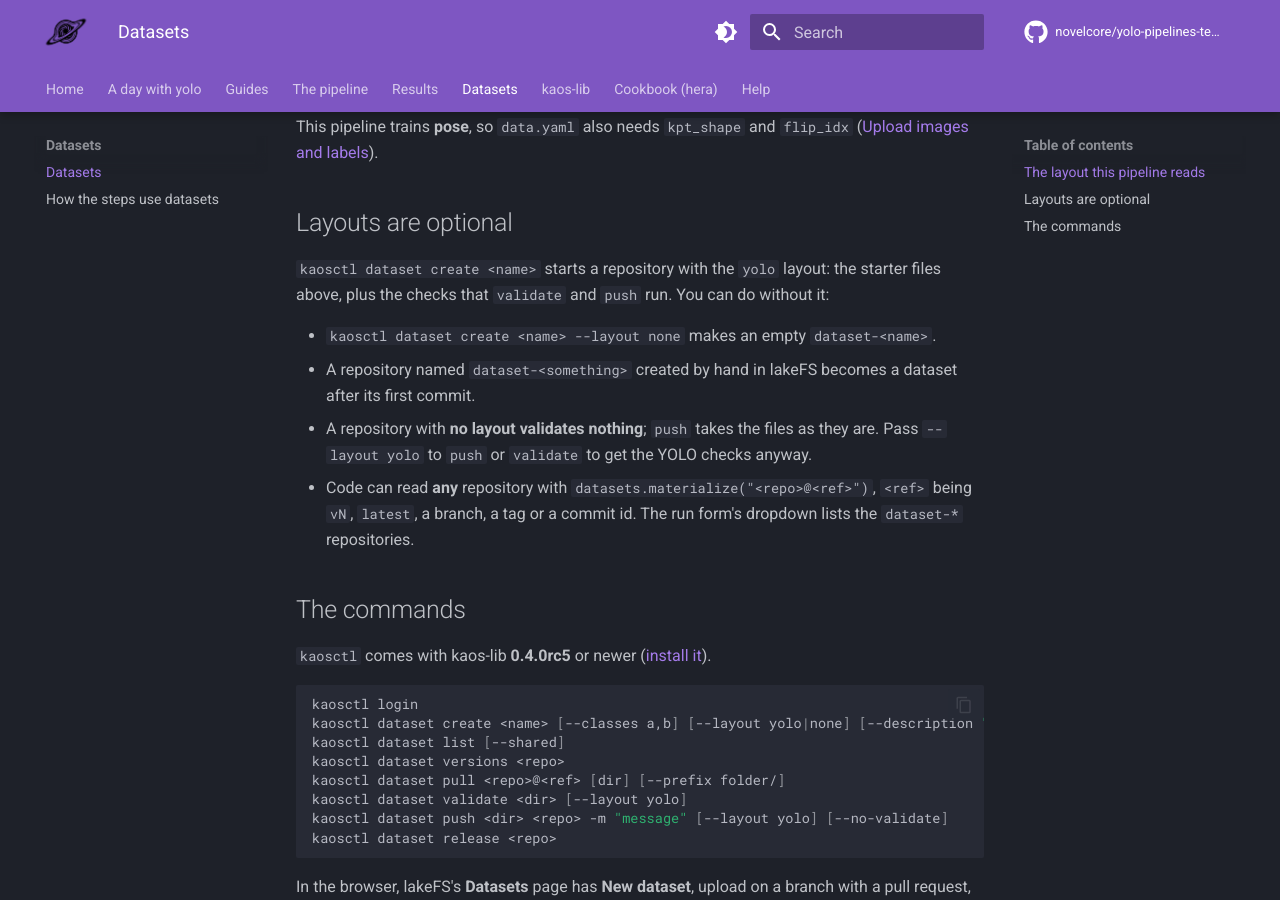
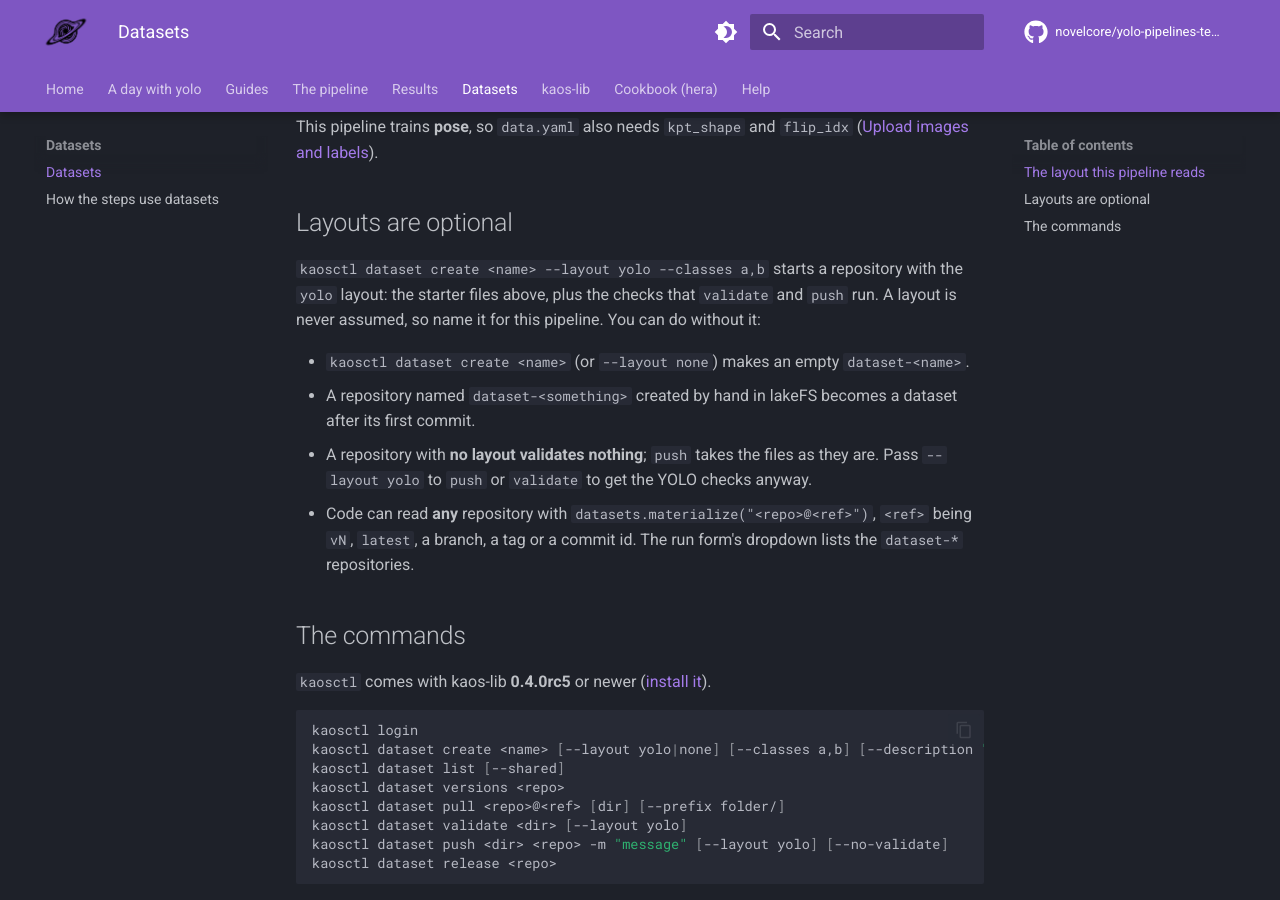
Before and after one commit to novelcore/yolo-pipelines-template, an MkDocs documentation site: the page built from docs/datasets.md, in a window 1280 px wide and 900 px high, scrolled down 780 px. Built offline with MkDocs 1.6.1 and Material for MkDocs 9.7.7, drawn with Linux system fonts in a browser that asks for light colours; comment, search, counter and statistics services are not loaded.

Commit message:
docs: create the dataset with --layout yolo; no layout is the default
Owner, 2026-11-03: kaosctl dataset create defaults to no layout
(kaos-io/kaos-lib#12). Every yolo example names --layout yolo, which today's
kaosctl already accepts.

Co-Authored-By: Claude Opus 5.5 <noreply@anthropic.com>

````diff
--- a/docs/datasets.md
+++ b/docs/datasets.md
@@ -29,10 +29,11 @@ This pipeline trains **pose**, so `data.yaml` also needs `kpt_shape` and `flip_i
 
 ## Layouts are optional
 
-`kaosctl dataset create <name>` starts a repository with the `yolo` layout: the starter files
-above, plus the checks that `validate` and `push` run. You can do without it:
+`kaosctl dataset create <name> --layout yolo --classes a,b` starts a repository with the `yolo`
+layout: the starter files above, plus the checks that `validate` and `push` run. A layout is never
+assumed, so name it for this pipeline. You can do without it:
 
-- `kaosctl dataset create <name> --layout none` makes an empty `dataset-<name>`.
+- `kaosctl dataset create <name>` (or `--layout none`) makes an empty `dataset-<name>`.
 - A repository named `dataset-<something>` created by hand in lakeFS becomes a dataset after its
   first commit.
 - A repository with **no layout validates nothing**; `push` takes the files as they are.
@@ -46,7 +47,7 @@ above, plus the checks that `validate` and `push` run. You can do without it:
 
 ```bash
 kaosctl login
-kaosctl dataset create <name> [--classes a,b] [--layout yolo|none] [--description "..."]
+kaosctl dataset create <name> [--layout yolo|none] [--classes a,b] [--description "..."]   # --classes needs --layout yolo
 kaosctl dataset list [--shared]
 kaosctl dataset versions <repo>
 kaosctl dataset pull <repo>@<ref> [dir] [--prefix folder/]
````
Also changed, not shown: README.md (+1 -1 lines), docs/first-run.md (+1 -1 lines), docs/guide-upload-images.md (+1 -1 lines), docs/worked-day.md (+1 -1 lines).
